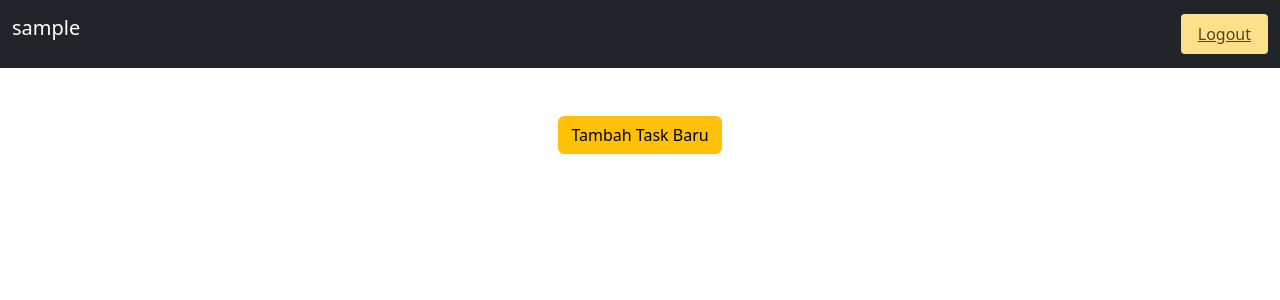
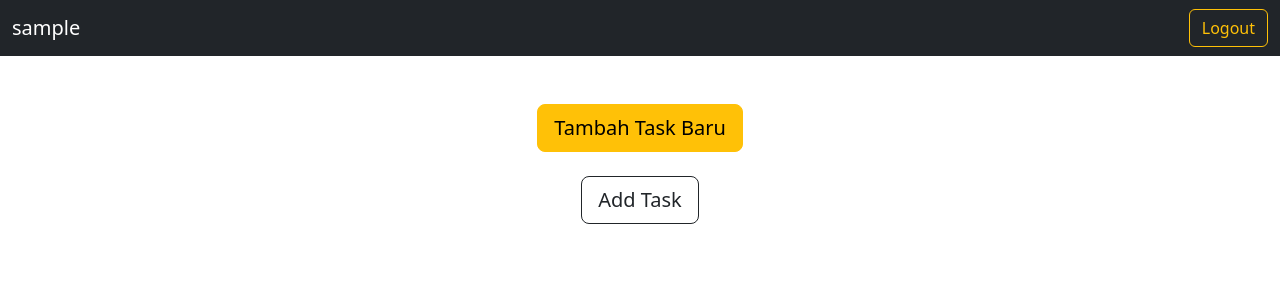
Before and after one commit to vwjaya32/tugas2, a Django app: page /todolist/ in a window 1280 px wide. Shown: the top 300 px of the page. Run offline with Django 4.2, Linux system fonts and the light colour scheme; the visitor is signed in with stand-in values (Sample User, id 1); data that the repository does not hold is empty.

Commit message:
PBP TUGAS 5

```diff
--- a/templates/base.html
+++ b/templates/base.html
@@ -5,27 +5,15 @@
 <head>
   <meta charset="UTF-8">
   <meta name="viewport" content="width=device-width, initial-scale=1.0">
-  <link rel="stylesheet" href="https://cdn.jsdelivr.net/npm/bulma@0.9.4/css/bulma.min.css">
-  <link href='https://cdn.jsdelivr.net/npm/bootstrap@5.2.2/dist/css/bootstrap.min.css' rel='stylesheet'>
+  <link href="https://cdn.jsdelivr.net/npm/bootstrap@5.2.2/dist/css/bootstrap.min.css" rel="stylesheet" integrity="sha384-Zenh87qX5JnK2Jl0vWa8Ck2rdkQ2Bzep5IDxbcnCeuOxjzrPF/et3URy9Bv1WTRi" crossorigin="anonymous">
   {% block meta %}
+  <script src="https://cdn.jsdelivr.net/npm/bootstrap@5.2.2/dist/js/bootstrap.bundle.min.js" integrity="sha384-OERcA2EqjJCMA+/3y+gxIOqMEjwtxJY7qPCqsdltbNJuaOe923+mo//f6V8Qbsw3" crossorigin="anonymous"></script>
   {% endblock meta %}
 </head>
 
-<nav class="navbar navbar-dark bg-dark">
-  <div class="container-fluid">
-    <a class="navbar-brand"> {{user}} </a>
-    <div class="buttons">
-      <a class="button is-warning" href="{% url 'todolist:logout' %}">
-        Logout
-      </a>
-    </div>
-  </div>
-</nav>
-
-
 <body>
-  {% block content %}
-  {% endblock content %}
+    {% block content %}
+    {% endblock content %}
 </body>
 
 </html>
--- a/todolist/templates/todolist.html
+++ b/todolist/templates/todolist.html
@@ -1,46 +1,148 @@
 {% extends 'base.html' %}
+
+{% block meta %}
+<script src="https://ajax.googleapis.com/ajax/libs/jquery/3.6.0/jquery.min.js"></script>
+<script src="https://cdn.jsdelivr.net/npm/bootstrap@5.2.2/dist/js/bootstrap.bundle.min.js" integrity="sha384-OERcA2EqjJCMA+/3y+gxIOqMEjwtxJY7qPCqsdltbNJuaOe923+mo//f6V8Qbsw3" crossorigin="anonymous"></script>
+
 <style>
-   .card:hover {
-     transform: scale(1.05);
-     box-shadow: 0 10px 20px rgba(0,0,0,.12), 0 4px 8px rgba(0,0,0,.06);
-   }
+  .card:hover {
+    transform: scale(1.05);
+    box-shadow: 0 10px 20px rgba(0,0,0,.12), 0 4px 8px rgba(0,0,0,.06);
+  }
 </style>
 
-{% block content %}
-<br></br>
-<div class="d-flex justify-content-center">
-  <a class="btn btn-warning" href="{% url 'todolist:new_task' %}" role="button"> Tambah Task Baru </a>
-</div>
-<br></br>
+<script>
+$(document).ready(function(){
+  loadCard();
+});
 
-{% comment %} Add the data below this line {% endcomment %}
-{% for item in data_list %}
-
-<div class="d-flex justify-content-center">
-  <div class="card-deck mt-4 mb-4">
+function makeCard(title, date, description, is_finished, id){
+  $("#card-list").append(`
     <div class="card" style="width:500px;">
         <div class="card-header">
-          <h6 class="card-subtitle"> {{item.date}} </h6>
+          <h6 class="card-subtitle"> ${date} </h6>
         </div>
       <div class="card-body hover">
         <div class="card-body">
-            <h5 class="card-title"> {{item.title}}</h5>
-            <p>{% if item.is_finished %}
-              Selesai
-            {% else %}
-              Belum selesai
-            {% endif %}
+            <h5 class="card-title"> ${title} </h5>
+            <p> ${is_finished}
             </p>
-            <p class="card-text"> {{item.description}} </p>
-            <a class="btn btn-warning" href="{% url 'todolist:status' item.id %}" role="button"> Ganti Status </a>
-            <a class="btn btn-danger" href="{% url 'todolist:remove_task' item.id %}" role="button"> Hapus </a>
+            <p class="card-text"> ${description} </p>
+            <a class="btn btn-warning" href= "task-status/${id}" role="button"> Ganti Status </a>
+            <a class="btn btn-outline-danger" href= "remove-task/${id}" role="button"> Hapus </a>
           </div>
         </div>
       </div>
     </div>
-      <br></br>
+    <br><br/>
+  `
+  )
+}
+
+function loadCard(){
+  $.ajax({
+    type: "GET",
+    url : "{% url 'todolist:show_json' %}",
+    dataType: "json",
+    success: function (datas){
+      $("#card-list").empty();
+      for (let data of datas){
+        let title = data.fields.title;
+        let date  = data.fields.date;
+        let description = data.fields.description;
+        let is_finished = data.fields.is_finished ?
+        "<span class='badge text-bg-success'> Selesai </span>" :
+        "<span class='badge text-bg-danger'> Belum Selesai </span>" ;
+        let id = data.pk;
+
+        makeCard(title, date, description, is_finished, id);
+      }
+    },
+    error: function (response){
+      console.log('GET error');
+    }
+  });
+}
+
+$(document).on('submit', '#addTaskForm', function(event) {
+  event.preventDefault();
+  $.ajax({
+    type    : "POST",
+    url     : "{% url 'todolist:add_task' %}",
+    dataType: 'json',
+    data    : $("form#addTaskForm").serialize(),
+    success: function(data){
+      document.getElementById("addTaskForm").reset();
+      $("#add-task-modal").modal("hide")
+      loadCard();
+    }
+  })
+})
+</script>
+
+{% endblock meta %}
+
+{% block content %}
+
+<nav class="navbar navbar-dark bg-dark">
+  <div class="container-fluid">
+    <a class="navbar-brand"> {{user}} </a>
+    <div>
+      <a class="btn btn-outline-warning" href="{% url 'todolist:logout' %}" role="button">
+        Logout
+      </a>
+    </div>
+  </div>
+</nav>
+
+<br></br>
+<div class="d-flex justify-content-center mb-4">
+  <a class="btn btn-warning btn-lg" href="{% url 'todolist:new_task' %}" role="button">
+    Tambah Task Baru
+  </a>
+</div>
+
+
+<!-- Button trigger modal -->
+<div class = "row justify-content-center">
+  <div class="col-md-8 text-center">
+    <button type="button" class="btn btn-outline-dark btn-lg" data-bs-toggle="modal" data-bs-target="#add-task-modal">
+      Add Task
+    </button>
   </div>
 </div>
-  {% endfor %}
+
+<!-- Modal -->
+<div class="modal fade" id="add-task-modal" data-bs-backdrop="static" data-bs-keyboard="false" tabindex="-1" aria-labelledby="staticBackdropLabel" aria-hidden="true">
+  <div class="modal-dialog modal-dialog-centered">
+    <div class="modal-content">
+      <div class="modal-header">
+        <h1 class="modal-title fs-5" id="staticBackdropLabel"> New Task </h1>
+        <button type="button" class="btn-close" data-bs-dismiss="modal" aria-label="Close"></button>
+      </div>
+      <div class="modal-body">
+        <form method ="POST" action="" class="form-create-task" id="addTaskForm">
+          {% csrf_token %}
+            <fieldset>
+                <input class="form-control mb-3" type="text" placeholder="Task Title" name="title">
+                <textarea class="form-control mb-3" rows="3" placeholder="Description"
+                    name="description"></textarea>
+            </fieldset>
+            <button class="btn btn-warning" type="submit" name= "Submit"> Submit </button>
+        </form>
+      </div>
+      <div class="modal-footer">
+        <button type="button" class="btn btn-danger" data-bs-dismiss="modal"> Cancel </button>
+      </div>
+    </div>
+  </div>
+</div>
+
+
+<div class="d-flex justify-content-center">
+  <div class="card-deck" id="card-list">
+    <br><br/>
+  </div>
+</div>
 
 {% endblock content %}
--- a/todolist/urls.py
+++ b/todolist/urls.py
@@ -1,4 +1,9 @@
 from django.urls import path
+
+# SHOW IN JSON
+from todolist.views import show_json
+# ADD TASK IN JSON
+from todolist.views import add_task
 
 # REGISTER
 from todolist.views import register
@@ -9,13 +14,10 @@ from todolist.views import logout_user
 
 # HOME
 from todolist.views import show_todolist
-
 # NEW TASK
 from todolist.views import new_task
-
 # REMOVE TASK
 from todolist.views import remove_task
-
 # CHANGE TASK STATUS
 from todolist.views import status
 
@@ -23,6 +25,11 @@ app_name = 'todolist'
 
 urlpatterns = [
     path('', show_todolist, name='show_todolist'),
+
+    # SHOW IN JSON
+    path('json/', show_json, name='show_json'),
+    # ADD IN JSON
+    path('add', add_task, name= 'add_task'),
 
     # REGISTER
     path('register/', register, name='register'),
--- a/todolist/views.py
+++ b/todolist/views.py
@@ -1,5 +1,8 @@
 from django.shortcuts import render
 from todolist.models import Task
+
+from django.http import HttpResponse, JsonResponse
+from django.core import serializers
 
 # REGISTER
 from django.shortcuts import redirect
@@ -16,15 +19,19 @@ from django.contrib.auth import logout
 # FORMS
 from .forms import NewTaskForm
 
+
 # Create your views here.
 @login_required(login_url='/todolist/login/')
 def show_todolist(request):
+    # data = Task.objects.filter(user=request.user)
+    # context = {
+    #     'data_list' : data
+    # }
+    return render (request, "todolist.html")
+
+def show_json(request):
     data = Task.objects.filter(user=request.user)
-
-    context = {
-        'data_list' : data
-    }
-    return render (request, "todolist.html", context)
+    return HttpResponse(serializers.serialize("json", data), content_type="application/json")
 
 def register(request):
     form = UserCreationForm()
@@ -83,3 +90,15 @@ def status(request, id):
     target.is_finished = False if target.is_finished else True
     target.save()
     return redirect('todolist:show_todolist')
+
+@login_required(login_url='/todolist/login/')
+def add_task(request):
+    if request.method == 'POST':
+        form = NewTaskForm(request.POST)
+
+        if form.is_valid():
+            data      = form.save(commit=False)
+            data.user = request.user
+            data.save()
+            form.save_m2m()
+        return HttpResponse(serializers.serialize('json', [data, ]), content_type='application/json')
```
Also changed, not shown: todolist/README-TWO.md (added).
